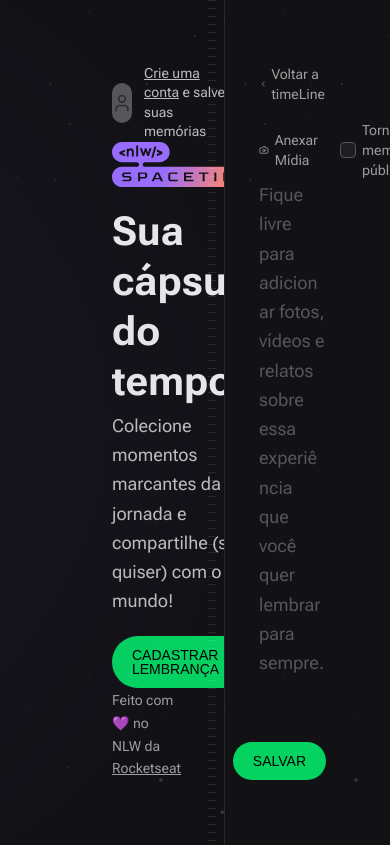
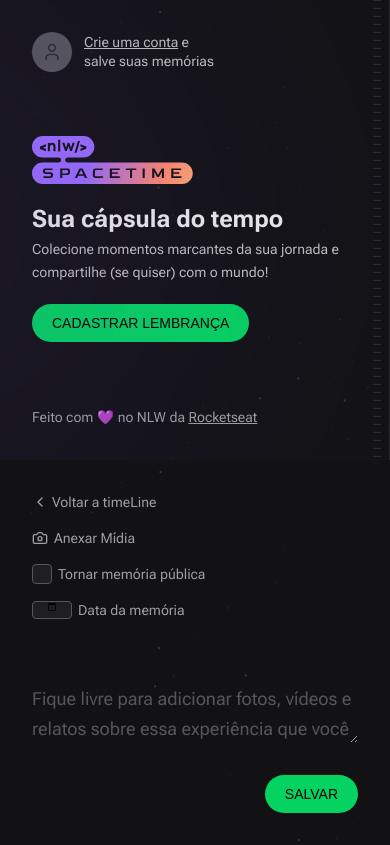
Before and after one commit to KiF1/SpaceTime, a Next.js app in the folder web/: page /memories/new in a window 390 px wide. Built offline with nearby package versions, Linux system fonts and the light colour scheme; no server answers; a web font is replaced by a local one.

Commit message:
responsive web

```diff
--- a/web/src/app/layout.tsx
+++ b/web/src/app/layout.tsx
@@ -20,8 +20,8 @@ export default function RootLayout({ children }: { children: React.ReactNode })
   return (
     <html lang="en">
       <body className={`${roboto.variable} ${baiJamjuree.variable} font-sans bg-gray-900 text-gray-100`}>
-        <main className="grid grid-cols-2 min-h-screen">
-          <div className="flex bg-[url(../assets/bg-stars.svg)] bg-cover flex-col items-start justify-between px-28 py-16 relative overflow-hidden border-r border-white/10">
+        <main className="grid grid-cols-1 md:grid-cols-2 min-h-screen">
+          <div className="flex bg-[url(../assets/bg-stars.svg)] bg-cover flex-col items-start justify-between p-8 gap-16 md:px-28 md:py-16 relative overflow-hidden border-r border-white/10">
             <div className="absolute right-0 top-1/2 h-[288px] w-[526px] -translate-y-1/2 -translate-x-1/2 rounded-full blur-full bg-purple-700 opacity-40" />
             <div className="absolute right-2 top-0 bottom-0 w-2 bg-stripes" />
             {isAuthenticated ? <Profile />  : <SignIn />}
@@ -29,7 +29,7 @@ export default function RootLayout({ children }: { children: React.ReactNode })
             <CopyRight />
           </div>
 
-          <div className="flex flex-col max-h-screen overflow-y-scroll bg-[url(../assets/bg-stars.svg)] bg-cover">
+          <div className="flex flex-col max-h-screen md:overflow-y-scroll bg-[url(../assets/bg-stars.svg)] bg-cover">
             {children}
           </div>
         </main>
--- /dev/null
+++ b/web/src/app/memories/[id]/page.tsx
@@ -0,0 +1,40 @@
+import { api } from "@/lib/api";
+import dayjs from "dayjs";
+import { cookies } from "next/headers";
+import ptBr from 'dayjs/locale/pt-br';
+import Image from "next/image";
+
+interface Params {
+  params: {
+    id: string
+  }
+}
+
+interface Memory {
+  id: string
+  coverUrl: string
+  content: string
+  createdAt: string
+}
+
+dayjs.locale(ptBr)
+
+export default async function Memory({ params: { id }}: Params){
+  const token = cookies().get('token')?.value;
+
+  const response = await api.get(`/memories/${id}`, {
+    headers: {
+      Authorization: `Bearer ${token}`
+    }
+  })
+
+  const memory: Memory = response.data;
+
+  return(
+    <div className="space-y-4 p-8">
+      <time className="flex items-center gap-2 text-lg text-gray-100 before:h-px before:w-5 before:bg-gray-50">{dayjs(memory.createdAt).format('D[ de ]MMMM[, ]YYYY')}</time>
+      <Image src={memory.coverUrl} width={592} height={280} className="w-full aspect-video object-cover rounded-lg" alt="" />
+      <p className="text-lg leading-relaxed text-gray-100">{memory.content}</p>
+    </div>
+  )
+}
--- a/web/src/app/memories/new/page.tsx
+++ b/web/src/app/memories/new/page.tsx
@@ -4,7 +4,7 @@ import Link from "next/link";
 
 export default function NewMemory(){
   return (
-    <div className="flex flex-1 p-16 flex-col gap-4">
+    <div className="flex flex-1 p-8 md:p-16 flex-col gap-4">
       <Link href="/" className="flex items-center gap-1 text-sm text-gray-200 hover:text-gray-100">
         <ChevronLeft className="h-4 w-4" />
         Voltar a timeLine
--- a/web/src/app/page.tsx
+++ b/web/src/app/page.tsx
@@ -30,6 +30,7 @@ export default async function Home() {
     return  <EmptyMemories />
   }
 
+
   return <div className="flex flex-col gap-10 p-8">
     {memories.map((memory) => (
         <div key={memory.id} className="space-y-4">
--- a/web/src/components/Hero.tsx
+++ b/web/src/components/Hero.tsx
@@ -7,8 +7,8 @@ export function Hero(){
     <div className="space-y-5">
       <Image src={nlwLogo} alt="Nlw SpaceTime" />
       <div className="max-w-[420px] space-y-1">
-        <h1 className="text-5xl font-bold leading-tight text-gray-50">Sua cápsula do tempo</h1>
-        <p className="text-lg leading-relaxed">
+        <h1 className="text-2xl md:text-5xl font-bold leading-tight text-gray-50">Sua cápsula do tempo</h1>
+        <p className="text-sm md:text-lg leading-relaxed">
           Colecione momentos marcantes da sua jornada e compartilhe (se
           quiser) com o mundo!
         </p>
--- a/web/src/components/NewMemoryForm.tsx
+++ b/web/src/components/NewMemoryForm.tsx
@@ -39,19 +39,24 @@ export function NewMemoryForm(){
   }
 
   return(
-    <form onSubmit={handleCreateMemory} className="flex flex-1 flex-col ga-2">
-      <div className="flex items-center gap-4">
+    <form onSubmit={handleCreateMemory} className="flex flex-1 flex-col gap-8 md:gap-2">
+      <div className="flex flex-col md:flex-row md:items-center gap-4">
         <label htmlFor="media" className="flex cursor-pointer items-center gap-1.5 text-sm text-gray-200 hover:text-gray-100">
           <Camera className="h-4 w-4" />
           Anexar Mídia
         </label>
         <label htmlFor="isPublic" className="flex items-center gap-1.5 text-sm text-gray-200 hover:text-gray-100">
-          <input type="checkbox" name="isPublic" id="isPublic" value="true" className="h-4 w-4 rounded border-gray-400 bg-gray-700 text-purple-500" />
+          <input type="checkbox" name="isPublic" id="isPublic" value="true" className="h-4 w-4 rounded border-gray-400 p-[9px] bg-gray-700 text-purple-500" />
           Tornar memória pública
+        </label>
+        <label htmlFor="date" className="flex items-center gap-1.5 text-sm text-gray-200 hover:text-gray-100">
+          <input type="date" name="date" id="date" value="true" className="h-4 w-10 rounded border-gray-400 bg-gray-700 text-gray-100" />
+          Data da memória
         </label>
       </div>
       <MediaPicker />
-      <textarea name="content" spellCheck={false} placeholder="Fique livre para adicionar fotos, vídeos e relatos sobre essa experiência que você quer lembrar para sempre." className="w-full flex-1 resize-none rounded border-0 bg-transparent p-0 text-lg leading-relaxed text-gray-100 placeholder:text-gray-400 focus:ring-0"></textarea>
+      <textarea name="content" spellCheck={false} placeholder="Fique livre para adicionar fotos, vídeos e relatos sobre essa experiência que você quer lembrar para sempre."
+      className="w-full flex-1 rounded border-0 bg-transparent p-0 text-lg leading-relaxed text-gray-100 placeholder:text-gray-400 focus:ring-0"></textarea>
       <button type="submit" className="inline-block rounded-full bg-green-500 px-5 py-3 font-alt text-sm uppercase leading-none text-black hover:bg-green-600 self-end">Salvar</button>
     </form>
   )
```
